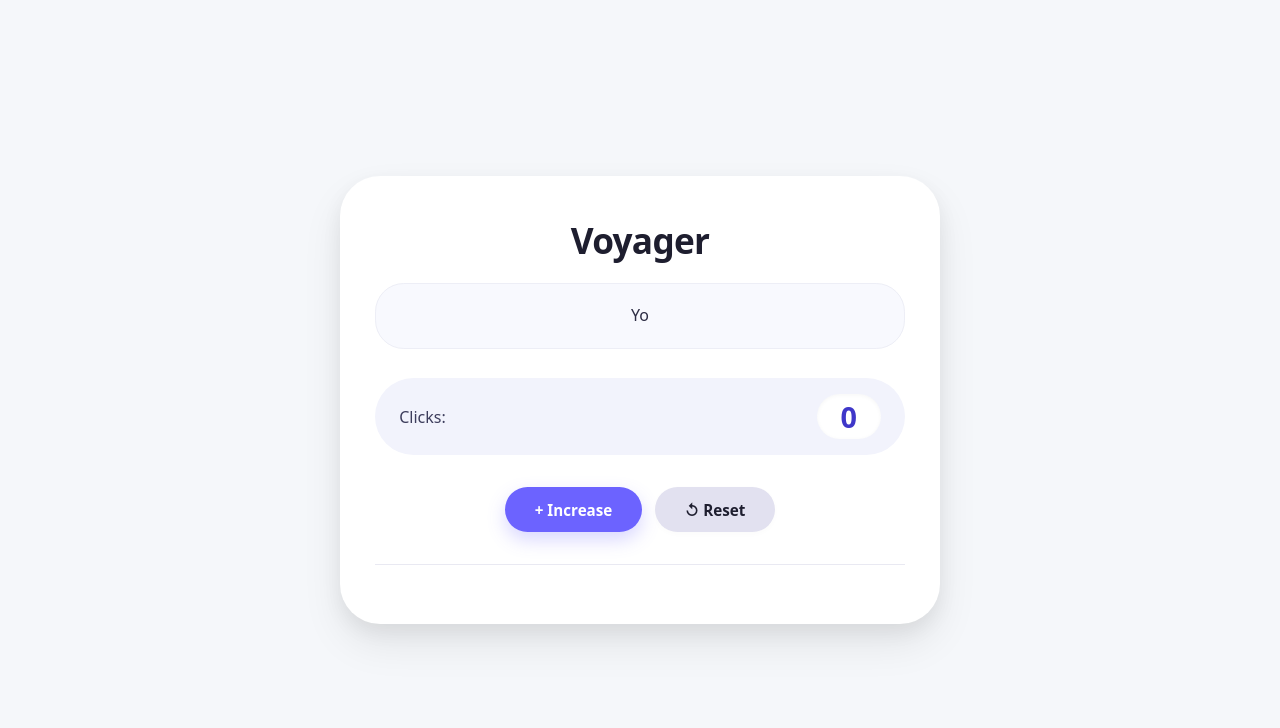
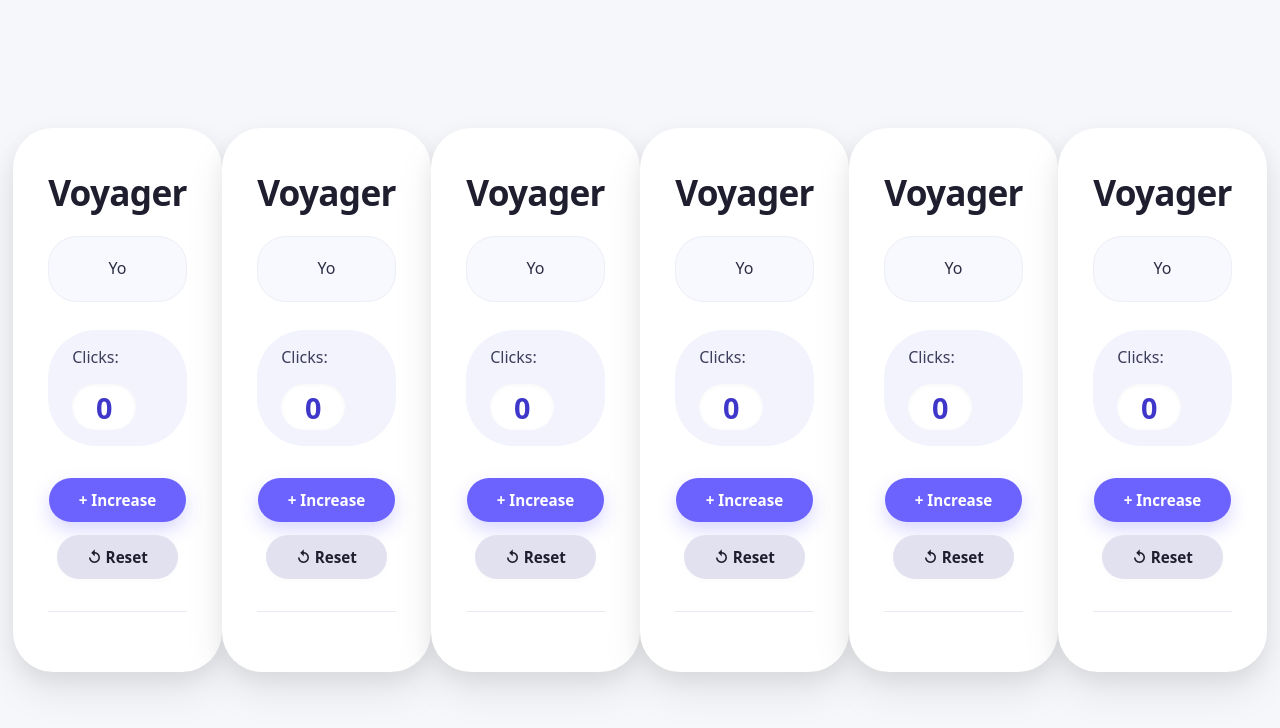
Before and after one commit to V343521/WebTest, a website: page WebTest/index.html in a window 1280 px wide. Drawn offline with Linux system fonts and the light colour scheme.

Commit message:
Update index.html

```diff
--- a/WebTest/index.html
+++ b/WebTest/index.html
@@ -27,3 +27,148 @@
     <script src="jsscript/shpack.js"></script>
 </body>
 </html>
+<!DOCTYPE html>
+<html lang="en">
+<head>
+    <meta charset="UTF-8">
+    <meta name="viewport" content="width=device-width, initial-scale=1.0">
+    <title>WebTest</title>
+    <link rel="stylesheet" href="style.css">
+</head>
+<body>
+    <div class="card" id="appCard">
+        <h1>Voyager</h1>
+        <div class="bio" id="bioText">
+            Yo
+        </div>
+
+        <div class="counter-area">
+            <span class="counter-label">Clicks:</span>
+            <span class="counter-value" id="clickCounter">0</span>
+        </div>
+        <div class="btn-group">
+            <button class="btn btn-primary" id="clickBtn">+ Increase</button>
+            <button class="btn btn-secondary" id="resetBtn">↺ Reset</button>
+        </div>
+        <div class="footer-message" id="footerMessage">
+        </div>
+    </div>
+    <script src="jsscript/shpack.js"></script>
+</body>
+</html>
+<!DOCTYPE html>
+<html lang="en">
+<head>
+    <meta charset="UTF-8">
+    <meta name="viewport" content="width=device-width, initial-scale=1.0">
+    <title>WebTest</title>
+    <link rel="stylesheet" href="style.css">
+</head>
+<body>
+    <div class="card" id="appCard">
+        <h1>Voyager</h1>
+        <div class="bio" id="bioText">
+            Yo
+        </div>
+
+        <div class="counter-area">
+            <span class="counter-label">Clicks:</span>
+            <span class="counter-value" id="clickCounter">0</span>
+        </div>
+        <div class="btn-group">
+            <button class="btn btn-primary" id="clickBtn">+ Increase</button>
+            <button class="btn btn-secondary" id="resetBtn">↺ Reset</button>
+        </div>
+        <div class="footer-message" id="footerMessage">
+        </div>
+    </div>
+    <script src="jsscript/shpack.js"></script>
+</body>
+</html>
+<!DOCTYPE html>
+<html lang="en">
+<head>
+    <meta charset="UTF-8">
+    <meta name="viewport" content="width=device-width, initial-scale=1.0">
+    <title>WebTest</title>
+    <link rel="stylesheet" href="style.css">
+</head>
+<body>
+    <div class="card" id="appCard">
+        <h1>Voyager</h1>
+        <div class="bio" id="bioText">
+            Yo
+        </div>
+
+        <div class="counter-area">
+            <span class="counter-label">Clicks:</span>
+            <span class="counter-value" id="clickCounter">0</span>
+        </div>
+        <div class="btn-group">
+            <button class="btn btn-primary" id="clickBtn">+ Increase</button>
+            <button class="btn btn-secondary" id="resetBtn">↺ Reset</button>
+        </div>
+        <div class="footer-message" id="footerMessage">
+        </div>
+    </div>
+    <script src="jsscript/shpack.js"></script>
+</body>
+</html>
+<!DOCTYPE html>
+<html lang="en">
+<head>
+    <meta charset="UTF-8">
+    <meta name="viewport" content="width=device-width, initial-scale=1.0">
+    <title>WebTest</title>
+    <link rel="stylesheet" href="style.css">
+</head>
+<body>
+    <div class="card" id="appCard">
+        <h1>Voyager</h1>
+        <div class="bio" id="bioText">
+            Yo
+        </div>
+
+        <div class="counter-area">
+            <span class="counter-label">Clicks:</span>
+            <span class="counter-value" id="clickCounter">0</span>
+        </div>
+        <div class="btn-group">
+            <button class="btn btn-primary" id="clickBtn">+ Increase</button>
+            <button class="btn btn-secondary" id="resetBtn">↺ Reset</button>
+        </div>
+        <div class="footer-message" id="footerMessage">
+        </div>
+    </div>
+    <script src="jsscript/shpack.js"></script>
+</body>
+</html>
+<!DOCTYPE html>
+<html lang="en">
+<head>
+    <meta charset="UTF-8">
+    <meta name="viewport" content="width=device-width, initial-scale=1.0">
+    <title>WebTest</title>
+    <link rel="stylesheet" href="style.css">
+</head>
+<body>
+    <div class="card" id="appCard">
+        <h1>Voyager</h1>
+        <div class="bio" id="bioText">
+            Yo
+        </div>
+
+        <div class="counter-area">
+            <span class="counter-label">Clicks:</span>
+            <span class="counter-value" id="clickCounter">0</span>
+        </div>
+        <div class="btn-group">
+            <button class="btn btn-primary" id="clickBtn">+ Increase</button>
+            <button class="btn btn-secondary" id="resetBtn">↺ Reset</button>
+        </div>
+        <div class="footer-message" id="footerMessage">
+        </div>
+    </div>
+    <script src="jsscript/shpack.js"></script>
+</body>
+</html>
```
